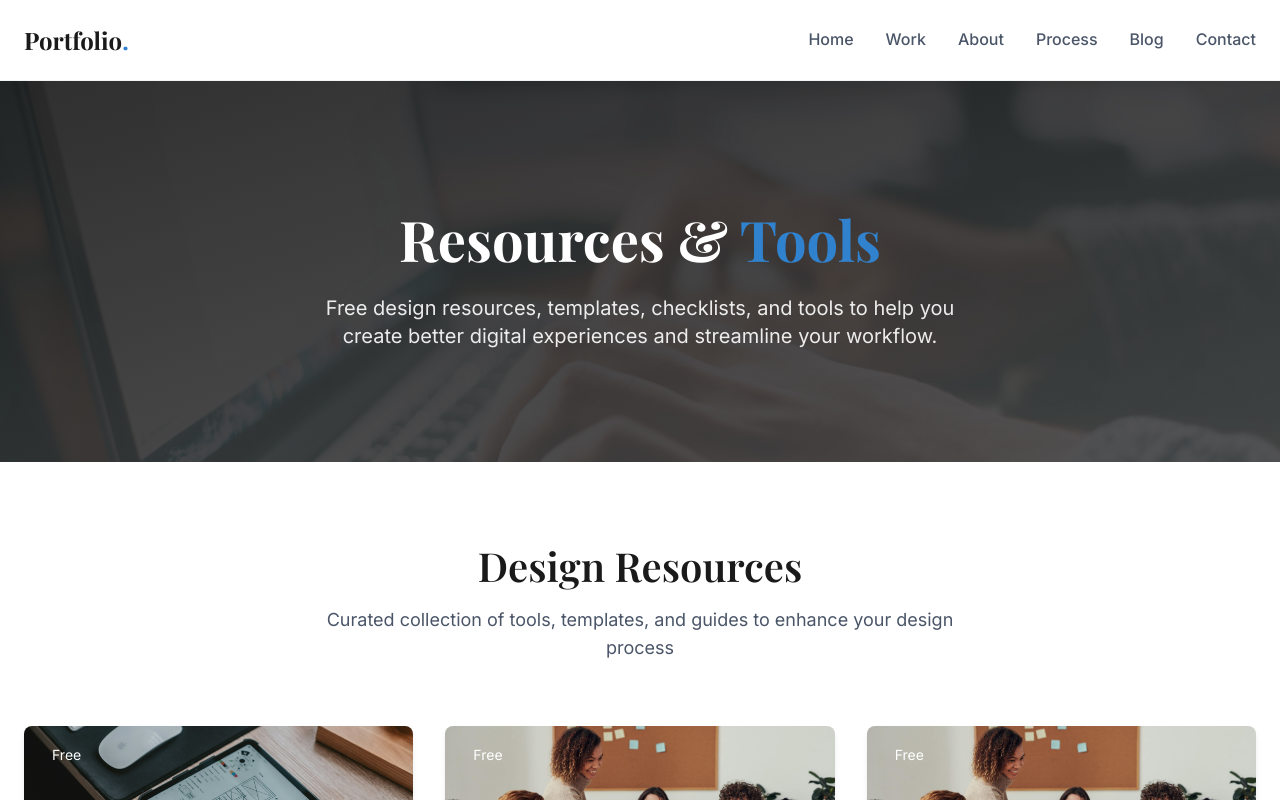
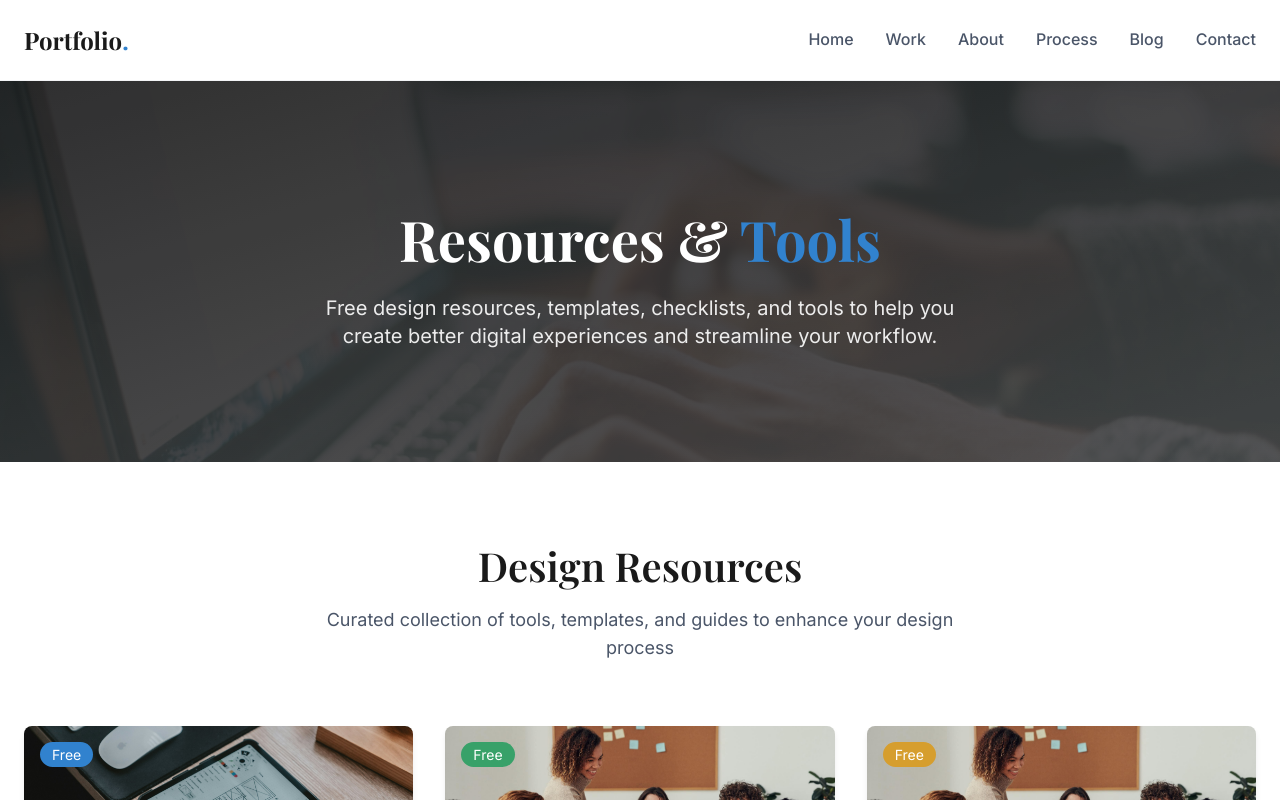
Before and after one commit to rtemre/portfolio, a React (Vite) app: page /resources in a window 1280 px wide. Shown: the top 800 px of the page. Built offline with nearby package versions, Linux system fonts and the light colour scheme.

Commit message:
Fix resource page ui

```diff
--- a/src/components/resources/ResourcesGrid.jsx
+++ b/src/components/resources/ResourcesGrid.jsx
@@ -34,7 +34,7 @@ function ResourcesGrid() {
                 />
                 <div className="absolute top-4 left-4">
                   <span
-                    className={`px-3 py-1 ${resource.badge.color} text-white text-sm rounded-full`}
+                    className={`px-3 py-1 ${resource.badge.bgColor} text-white text-sm rounded-full`}
                   >
                     {resource.badge.text}
                   </span>
```
